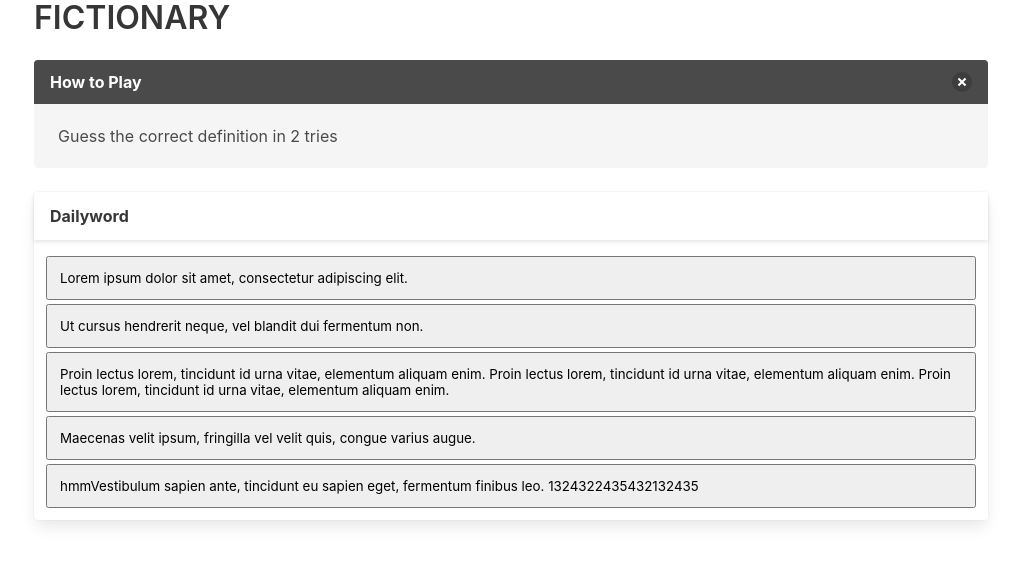
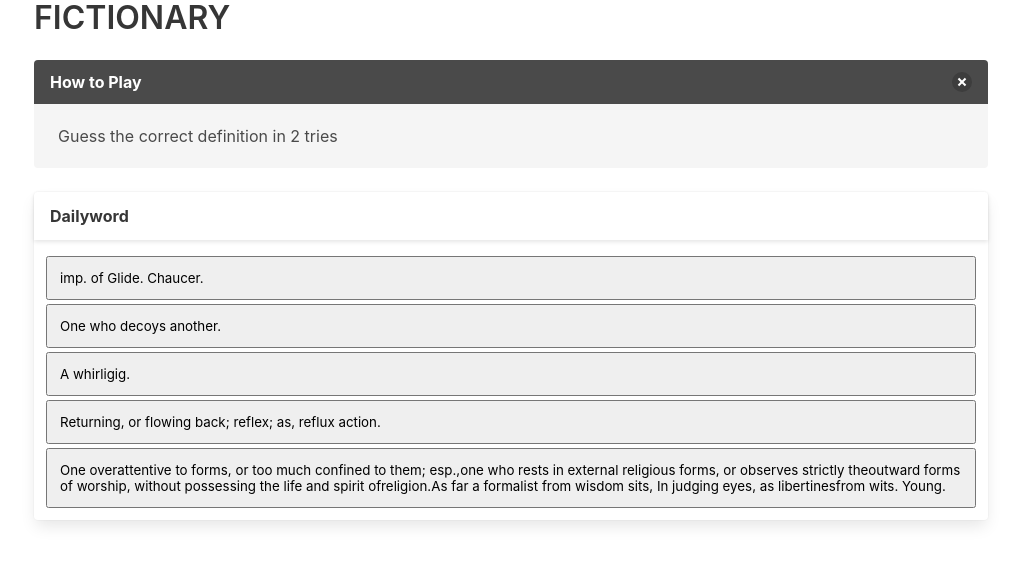
Before and after one commit to TiloRC/fictionary2023, a React (Create React App) app in the folder react-app/my-app/: page / in a window 1280 px wide. Shown: the top 564 px of the page, without its empty margins (129-1150 px from the left). Built offline with nearby package versions, Linux system fonts and the light colour scheme.

Commit message:
updated testing definitions

```diff
--- a/react-app/my-app/src/components/defList.jsx
+++ b/react-app/my-app/src/components/defList.jsx
@@ -3,11 +3,11 @@ import React, { Component } from "react";
 class DefList extends Component {
   state = {
     def: [
-      "Lorem ipsum dolor sit amet, consectetur adipiscing elit.",
-      "Ut cursus hendrerit neque, vel blandit dui fermentum non.",
-      "Proin lectus lorem, tincidunt id urna vitae, elementum aliquam enim. Proin lectus lorem, tincidunt id urna vitae, elementum aliquam enim. Proin lectus lorem, tincidunt id urna vitae, elementum aliquam enim.",
-      "Maecenas velit ipsum, fringilla vel velit quis, congue varius augue.",
-      " hmmVestibulum sapien ante, tincidunt eu sapien eget, fermentum finibus leo. 1324322435432132435",
+      "imp. of Glide. Chaucer.",
+      "One who decoys another.",
+      "A whirligig.",
+      "Returning, or flowing back; reflex; as, reflux action.",
+      " One overattentive to forms, or too much confined to them; esp.,one who rests in external religious forms, or observes strictly theoutward forms of worship, without possessing the life and spirit ofreligion.As far a formalist from wisdom sits, In judging eyes, as libertinesfrom wits. Young.",
     ],
   };
   render() {
```
